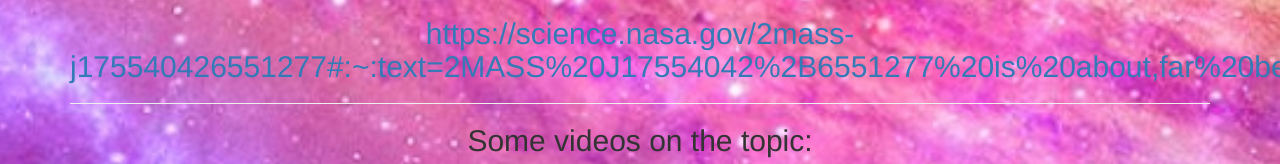
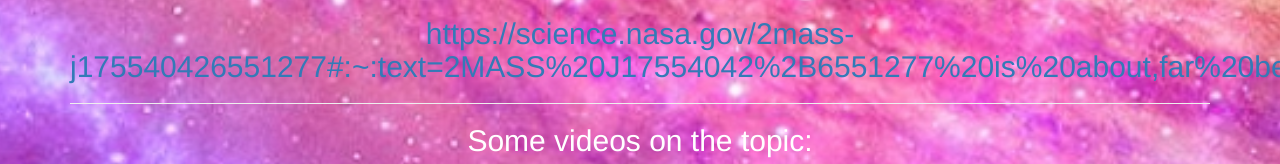
Before and after one commit to AimloQ/ADV-97, a plain HTML site: page twoMass.html in a window 1280 px wide. Shown: the part 1504-1668 px from the top of the page. Drawn offline with nearby package versions, Linux system fonts and the light colour scheme; grey boxes are pictures that could not be loaded.

Commit message:
Add files via upload

```diff
--- a/twoMass.html
+++ b/twoMass.html
@@ -42,7 +42,7 @@
                 </h2>
             </a>
             <hr>
-            <h2 style="color: whiteblack;">Some videos on the topic:</h2>
+            <h2 style="color: white;">Some videos on the topic:</h2>
 
             <iframe width="850" height="434" src="https://www.youtube.com/embed/Cym_x2tDww8"
                 title="YouTube video player" frameborder="0"
```
